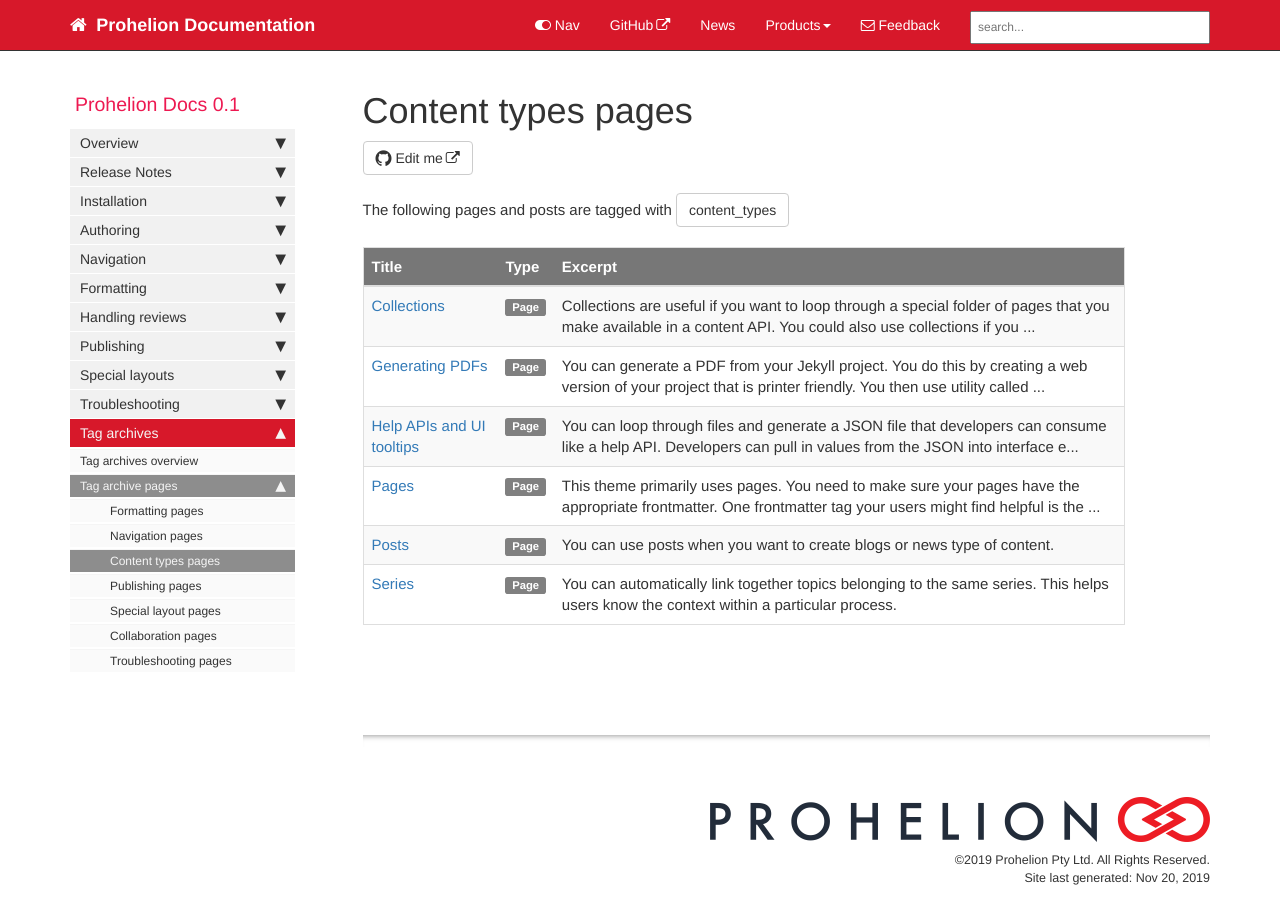
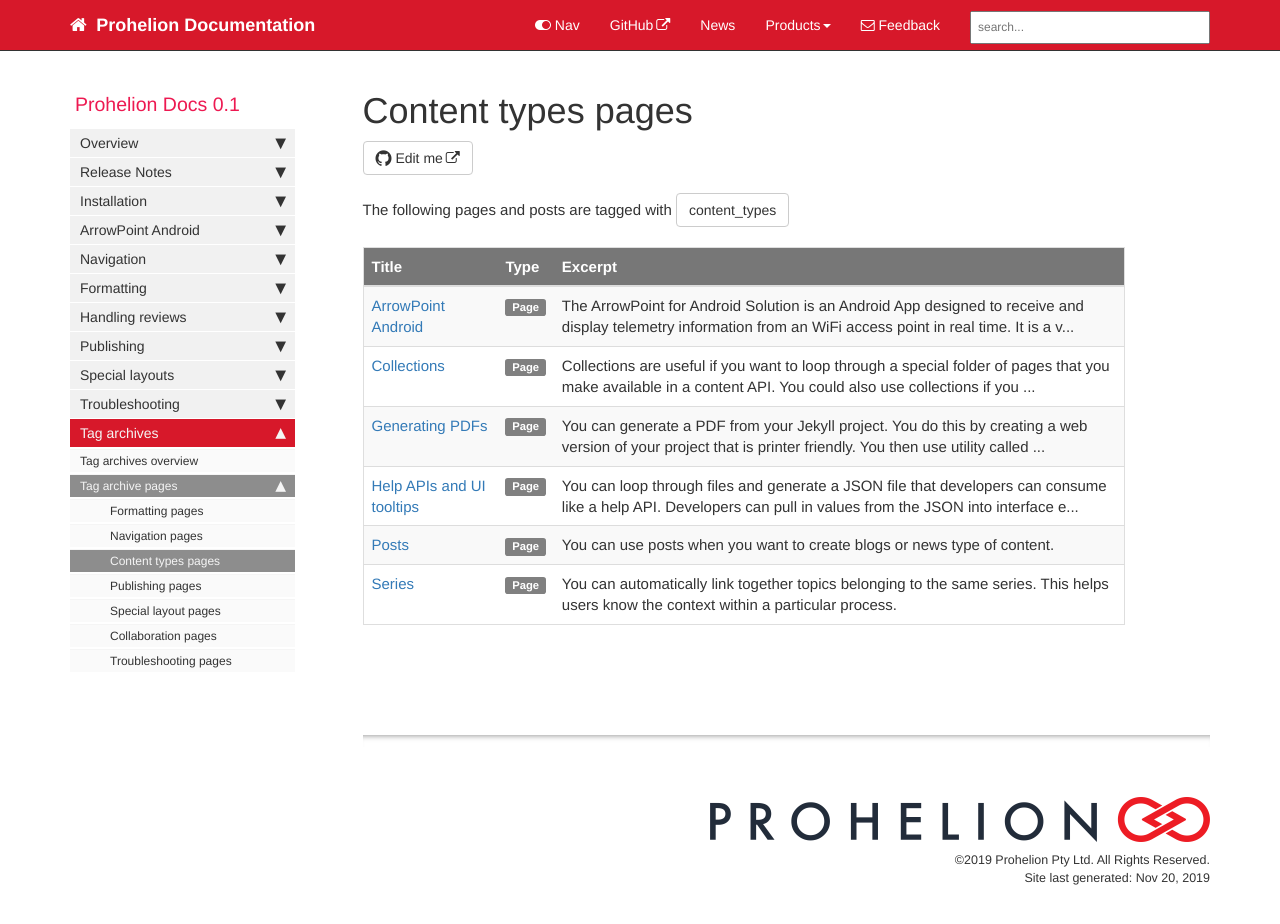
Before and after one commit to Chrishaywood/ProhelionDocs, a Jekyll site: the page built from pages/tags/tag_content_types.md, in a window 1280 px wide and 937 px high. Shown: the top 924 px of the window. Built offline with Jekyll 4.4.1, drawn with Linux system fonts in a browser that asks for light colours; comment, search, counter and statistics services are not loaded; part of the change alters nothing that is shown.

Commit message:
Link fixups

````diff
--- a/_data/sidebars/mydoc_sidebar.yml
+++ b/_data/sidebars/mydoc_sidebar.yml
@@ -72,12 +72,12 @@ entries:
       url: /mydoc_install_jekyll_on_windows.html
       output: web, pdf
 
-  - title: Authoring
+  - title: ArrowPoint Android
     output: web, pdf
 
     folderitems:
-    - title: Pages
-      url: /mydoc_pages.html
+    - title: Overview
+      url: /mydoc_androidTablet.html
       output: web, pdf
 
     - title: Posts
--- /dev/null
+++ b/pages/mydoc/mydoc_androidTablet.md
@@ -0,0 +1,66 @@
+---
+title: ArrowPoint Android
+tags: [getting_started, formatting, content_types]
+keywords: pages, authoring, exclusion, frontmatter
+last_updated: July 16, 2016
+summary: "The ArrowPoint for Android Solution is an Android App designed to receive and display telemetry information from an WiFi access point in real time. It is a very useful tool in a race environment as every team member can have a copy installed on their own phone or tablet and get instant insights in to the performance of the vehicle."
+sidebar: mydoc_sidebar
+permalink: mydoc_androidTablet.html
+folder: mydoc
+---
+
+The ArrowPoint for Android Solution is an Android App designed to receive and display telemetry information from an WiFi access point in real time. It is a very useful tool in a race environment as every team member can have a copy installed on their own phone or tablet and get instant insights in to the performance of the vehicle.
+
+{% include image.html file="android_dashboard.png" url="http://jekyllrb.com" alt="android_dashboard" caption="Example of the Arrowpoint Dashboard" %}
+
+The out of the box implementation is designed for use in Solar or Electric racing cars that use technology from [Prohelion](http://Prohelion.com) or [Tritium](http://Tritium.com). This solution was originally developed by [TeamArrow](http://www.teamarrow.com.au/) and has been used in racing environments since 2015. [TeamArrow](http://www.teamarrow.com.au/) continue to use this application both as the in car dashboard as well as a solution for the entire fleet to communicate and monitor the car.
+
+Examples of the software in use can be seen here - [https://www.youtube.com/watch?reload=9&v=lWkXEb8v1tk](https://www.youtube.com/watch?reload=9&v=lWkXEb8v1tk)
+
+If you are interested in contributing to the solution, please see our Contribution File.
+
+## Features
+The application provides
+
+A Driver Dashboard showing all key information for the driver (we use this as our in car dashboard in the Arrow1)
+
+A Solar Energy Dashboard showing key solar data and battery information
+
+Customisable Alerts that can be used to alert the team or driver to systems going out of range or offline
+
+Private Messaging for inter-fleet communications that does not require the radio
+
+A Graphing Dashboard that can be used to graph information over time
+
+The application is compatible with
+
+Prohelion Battery Packs
+
+Tritium WaveSculpters
+
+Tritium BMUs and CMUs
+
+The Wifi connection should be broadcasting CANbus data using the Tritium CANbus identifiers.
+
+Any issues please or question, please raise them on our GitHub account at [https://github.com/Prohelion/ArrowPoint-Android](https://github.com/Prohelion/ArrowPoint-Android)
+
+## Installation on the Tablet or Phone
+Installation of the ArrowPoint App requires the installation of the Android Studio tools, we would suggest version 3.1.4 or above. Place the tablet or phone that you wish to install the application on to in to development mode by following the [Development Mode instructions on the android web site](https://developer.android.com/studio/debug/dev-options). Connect a USB cable from the PC where you are running Android Studio to the tablet or phone and then run the application on the tablet from the Development Studio. Once the application has been installed it will appear as an arrow icon and can be run without the PC attached via the cable.
+
+## Running the Solution
+The tablet will look to get CANBus information from a WiFi Connection point. TeamArrow has used this solution in the past by running three Wifi Access points, one in the solar car and one in the chase and lead car, allowing the tablet to connect to whichever one has the strongest signal. Because the solar car is typically made out of carbon fibre, which does a great job of blocking Wifi signals, we would suggest taking care where you install the Wifi access points to maximise the stability of the connection in the vehicle.
+
+## Compilation and Development
+If you are planning to contribute to the development of this tool, please see our [Contribution File]9https://github.com/Prohelion/ArrowPoint-Android/blob/master/CONTRIBUTING.md) on GitHub.
+
+As mentioned above, compilation and development requires [Android Studio](https://developer.android.com/studio).
+
+## Known Issues
+Not all Android hardware is able to receive UDP packets and typically this capability is only available in mid tier to high tier Android tablets and Phone. TeamArrow have been racing with this solution for a number of years and we have typically found that Samsung products provide the most reliability in this space. It is worth checking that your tablet or phone can handle UDP broadcast traffic before attempting to use this application.
+
+This applications receives 100's of CANbus packets per second and as such puts significant strain on the battery, also the screen runs all the time. We have typically found that we need a tablet per sector when running an event like World Solar Challenge. TeamArrow carries multiple tablets in the fleet and always has a few on charge at any time.
+
+## Issues or Suggestions
+If you have any issues with the code or discover bugs then we would encourage you to log them on the issues page here [https://github.com/Prohelion/ArrowPoint-Android/issues](https://github.com/Prohelion/ArrowPoint-Android/issues) or have a go at fixing them and then send us a pull request with details of what you have done. If you are fixing a bug, please log it as per the [Contribution File](https://github.com/Prohelion/ArrowPoint-Android/blob/master/CONTRIBUTING.md) instructions so that we have an idea on what you are attempting to do. Also check out the Software Troubleshooting page for more information.
+
+{% include links.html %}
--- a/pages/mydoc/mydoc_pages.md
+++ /dev/null
@@ -1,183 +0,0 @@
----
-title: Pages
-tags: [getting_started, formatting, content_types]
-keywords: pages, authoring, exclusion, frontmatter
-last_updated: July 16, 2016
-summary: "This theme primarily uses pages. You need to make sure your pages have the appropriate frontmatter. One frontmatter tag your users might find helpful is the summary tag. This functions similar in purpose to the shortdesc element in DITA."
-sidebar: mydoc_sidebar
-permalink: mydoc_pages.html
-folder: mydoc
----
-
-## Where to author content
-Use a text editor such as Sublime Text, WebStorm, IntelliJ, or Atom to create pages. Atom is recommended because it's created by Github, which is driving some of the Jekyll development through Github Pages.
-
-## Where to save pages
-
-You can store your pages in any folder structures you want, with any level of folder nesting. The site output will pull all of those pages out of their folders and put them into the root directory. Check out the \_site folder, which is where Jekyll is generated, to see the difference between your project's structure and the resulting site output.
-
-The listing of all pages in the root directory (which happens when you add a permalink property to the pages) is what allows the relative linking and offline viewing of the site to work.
-
-## Frontmatter
-
-Make sure each page has frontmatter at the top like this:
-
-
-```yaml
----
-title: Alerts
-tags: [formatting]
-keywords: notes, tips, cautions, warnings, admonitions
-last_updated: July 3, 2016
-summary: "You can insert notes, tips, warnings, and important alerts in your content."
-sidebar: mydoc_sidebar
-permalink: mydoc_alerts.html
----
-```
-
-Frontmatter is always formatted with three hyphens at the top and bottom. Your frontmatter must have a `title` and `permalink` value. All the other values are optional.
-
-Note that you cannot use variables in frontmatter.
-
-The following table describes each of the frontmatter that you can use with this theme:
-
-| Frontmatter | Required? | Description |
-|-------------|-------------|-------------|
-| **title** | Required | The title for the page |
-| **tags** | Optional | Tags for the page. Make all tags single words, with underscores if needed (rather than spaces). Separate them with commas. Enclose the whole list within brackets. Also, note that tags must be added to \_data/tags_doc.yml to be allowed entrance into the page. This prevents tags from becoming somewhat random and unstructured. You must create a tag page for each one of your tags following the pattern shown in the tags folder. (Tag pages aren't automatically created.)  |
-| **keywords** | Optional | Synonyms and other keywords for the page. This information gets stuffed into the page's metadata to increase SEO. The user won't see the keywords, but if you search for one of the keywords, it will be picked up by the search engine.  |
-| **last_updated**  | Optional | The date the page was last updated. This information could helpful for readers trying to evaluate how current and authoritative information is. If included, the last_updated date appears in the footer of the page in small font.|
-| **sidebar** | Required | Refers to the sidebar data file for this page. Don't include the ".yml" file extension for the sidebar &mdash; just provide the file name. If no sidebar is specified, this value will inherit the `default` property set in your \_config.yml file for the page's frontmatter. |
-| **summary** | Optional | A 1-2 word sentence summarizing the content on the page. This gets formatted into the summary section in the page layout. Adding summaries is a key way to make your content more scannable by users (check out [Jakob Nielsen's site](http://www.nngroup.com/articles/corporate-blogs-front-page-structure/) for a great example of page summaries.) The only drawback with summaries is that you can't use variables in them. |
-| **permalink**| Required | The permalink *must* match the filename in order for automated links to work. Additionally, you must include the ".html" in the filename. Do not put forward slashes around the permalink (this makes Jekyll put the file inside a folder in the output). When Jekyll builds the site, it will put the page into the root directory rather than leaving it in a subdirectory or putting it inside a folder and naming the file index.html. Having all files flattened in the root directory is essential for relative linking to work and for all paths to JS and CSS files to be valid. |
-| **datatable** | Optional | 'true'. If you add `datatable: true` in the frontmatter, scripts for the [jQuery Datatables plugin](https://www.datatables.net/) get included on the page. You can see the scripts that conditionally appear by looking in the \_layouts/default.html page. |
-| **toc** | Optional | If you specify `toc: false` in the frontmatter, the page won't have the table of contents that appears below the title. The toc refers to the list of jump links below the page title, not the sidebar navigation. You probably want to hide the TOC on the homepage and product landing pages.|
-
-## Colons in page titles
-
-If you want to use a colon in your page title, you must enclose the title's value in quotation marks.
-
-## Page names and excluding files from outputs
-
-By default, everything in your project is included in the output. You can exclude all files that don't belong to that project by specifying the file name, the folder name, or by using wildcards in your configuration file:
-
-```yaml
-exclude:
-
-- filename.md
-- subfolder_name/
-- mydoc_*
-- gitignore
-```
-
-Wildcards will exclude every match after the `*`.
-
-## Saving pages as drafts
-
-If you add `published: false` in the frontmatter, your page won't be published. You can also move draft pages into the \_drafts folder to exclude them from the build. With posts, you can also keep them as drafts by omitting the date in the title.
-
-## Markdown or HTML format
-
-Pages can be either Markdown or HTML format (specified through either an .md or .html file extension).
-
-If you use Markdown, you can also include HTML formatting where needed. But if your format is HTML, you must add a `markdown="1"` attribute to the element in order to use Markdown inside that HTML element:
-
-```
-<div markdown="1">This is a [link](http://exmaple.com).</div>
-```
-
-For your Markdown files, note that a space or two indent will set text off as code or blocks, so avoid spacing indents unless intentional.
-
-If you have a lot of HTML, as long as the top and bottom tags of the HTML are flush left in a Markdown file, all the tags inside those bookend HTML tags will render as HTML, regardless of their indentation. (This can be especially useful for tables.)
-
-
-## Page names
-
-I recommend prefixing your page names with the product, such as "mydoc_pages" instead of just "pages." This way if you have other products that also have topics with generic names such as "pages," there won't be naming conflicts.
-
-Additionally, consider adding the product name in parentheses after the title, such as "Pages (Mydoc)" so that users can clearly navigate different topics for each product.
-
-## Kramdown Markdown
-
-Kramdown is the Markdown flavor used in the theme. This mostly aligns with Github-flavored Markdown, but with some differences in the indentation allowed within lists. Basically, Kramdown requires you to line up the indent between list items with the first starting character after the space in your list item numbering. See this [blog post on Kramdown and Rouge](http://idratherbewriting.com/2016/02/21/bug-with-kramdown-and-rouge-with-github-pages/) for more details.
-
-You can use standard Multimarkdown syntax for tables. You can also use fenced code blocks with lexers specifying the type of code. The configuration file shows the Markdown processor and extension:
-
-```yaml
-highlighter: rouge
-markdown: kramdown
-kramdown:
- input: GFM
- auto_ids: true
- hard_wrap: false
- syntax_highlighter: rouge
-```
-
-## Automatic mini-TOCs
-
-By default, a TOC appears at the top of your pages and posts. If you don't want the TOC to appear for a specific page, such as for a landing page or other homepage, add `toc: false` in the frontmatter of the page.
-
-The mini-TOC requires you to use the `##` Markdown syntax for headings. If you use `<h2>` elements, you must add an ID attribute for the heading element in order for it to appear in the mini-TOC (for example, `<h2 id="mysampleid">Heading</h2>`.
-
-## Headings
-
-Use pound signs before the heading title to designate the level. Note that kramdown requires headings to have one space before and after the heading. Without this space above and below, the heading won't render into HTML.
-
-```
-## Second-level heading
-```
-
-**Result:**
-
-## Second-level heading
-
------
-
-```
-### Third-level heading
-```
-**Result:**
-
-### Third-level heading
-
-------
-
-```
-#### Fourth-level heading
-```
-
-**Result:**
-
-#### Fourth-level heading
-
-## Headings with ID Tags {#someIdTag}
-
-If you want to use a specific ID tag with your heading, add it like this:
-
-```
-## Headings with ID Tags {#someIdTag}
-```
-
-Then you can reference it with a link like this on the same page:
-
-```
-[Some link](#someIdTag)
-```
-
-**Result:**
-
-[Some link](#someIdTag)
-
-For details about linking to headings on different pages, see [Automated links to headings on pages][mydoc_hyperlinks.html#bookmarklinks].
-
-## Specify a particular page layout
-
-The configuration file sets the default layout for pages as the "page" layout.
-
-You can create other layouts inside the layouts folder. If you create a new layout, you can specify that your page use your new layout by adding `layout: mylayout.html` in the page's frontmatter. Whatever layout you specify in the frontmatter of a page will override the layout default set in the configuration file.
-
-## Comments
-
-Disqus, a commenting system, is integrated into the theme. In the configuration file, specify the Disqus code for the universal code, and Disqus will appear. If you don't add a Disqus value, the Disqus form isn't included.
-
-{% include links.html %}
````
Also changed, not shown: images/android_dashboard.png (added).
